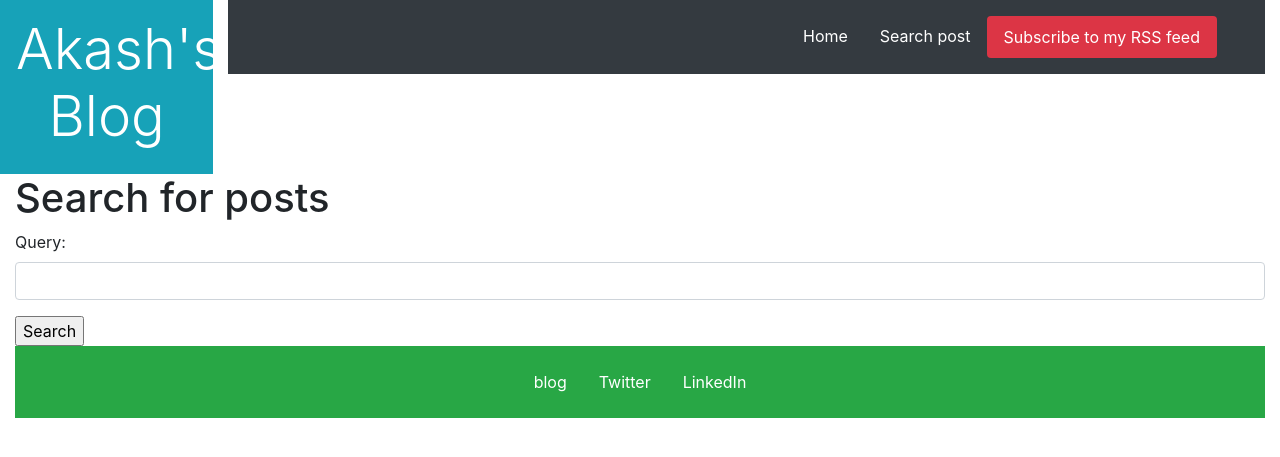
After one commit to 4k45hv3rm4/web_blog, a Django app: page /blog/search/ in a window 1280 px wide. The commit adds this page. Shown: the top 457 px of the page. Run offline with Django 3.2, Linux system fonts and the light colour scheme; some libraries are stand-ins or nearby versions.

Commit message:
added search functionality

```diff
--- a/my_site/blog/forms.py
+++ b/my_site/blog/forms.py
@@ -22,3 +22,8 @@ class CommentForm(forms.ModelForm):
             super().__init__(*args, **kwargs)
             for field in (self.fields['name'],self.fields['email'],self.fields['body']):
                 field.widget.attrs.update({'class':'form-control'})
+
+
+
+class SearchForm(forms.Form):
+    query = forms.CharField(widget=forms.TextInput(attrs={'class':'form-control'}))
--- a/my_site/blog/urls.py
+++ b/my_site/blog/urls.py
@@ -1,5 +1,5 @@
 from django.urls import path
-from blog.views import post_detail, post_list
+from blog.views import post_detail, post_list,post_search
 app_name= 'blog'
 from .feeds import LatestPostFeed
 urlpatterns = [
@@ -9,6 +9,6 @@ urlpatterns = [
         path('<int:year>/<int:month>/<int:day>/<slug:post>',
                 post_detail,
                 name='post_detail'),
-        path('feed/', LatestPostFeed(), name="post_feed")
-
+        path('feed/', LatestPostFeed(), name="post_feed"),
+        path('search/', post_search, name= "post_search")
         ]
--- a/my_site/blog/views.py
+++ b/my_site/blog/views.py
@@ -1,15 +1,14 @@
 from .models import Post, Comment
 from django.shortcuts import render
 from taggit.models import Tag
-from .forms import UserForm, CommentForm
+from .forms import UserForm, CommentForm, SearchForm
 from django.shortcuts import render, get_object_or_404
 from django.http import HttpResponse, HttpResponseRedirect
 from django.contrib.auth import authenticate, login, logout
 from django.contrib.auth.decorators import login_required
 from django.core.paginator import Paginator, PageNotAnInteger, EmptyPage
 from django.db.models import Count
-
-
+from django.contrib.postgres.search import SearchVector, SearchQuery,SearchRank
 
 def register(request):
     registered=False
@@ -87,3 +86,18 @@ def post_detail(request, year, month, day, post):
             'comment_form':comment_form,
             'similar_posts':similar_posts
         })
+
+
+def post_search(request):
+    form = SearchForm()
+    query = None
+    results =[]
+    if 'query' in request.GET:
+        form = SearchForm(request.GET)
+        if form.is_valid():
+            query = form.cleaned_data['query']
+            search_vector = SearchVector('title', 'body')
+            search_query = SearchQuery(query)
+            results = Post.objects.annotate(search=search_vector, rank=SearchRank(search_vector, search_query)).filter(search=search_query).order_by('-rank')
+
+    return render(request, 'blog/post_search.html',{'form':form, 'query':query,'results':results})
--- a/my_site/templates/blog/base.html
+++ b/my_site/templates/blog/base.html
@@ -10,7 +10,7 @@
     <!-- Bootstrap CSS -->
     <link rel="stylesheet" href="https://stackpath.bootstrapcdn.com/bootstrap/4.4.1/css/bootstrap.min.css" integrity="sha384-Vkoo8x4CGsO3+Hhxv8T/Q5PaXtkKtu6ug5TOeNV6gBiFeWPGFN9MuhOf23Q9Ifjh" crossorigin="anonymous">
 
-    <title>Hello, world!</title>
+    <title>{%block title%}Akash's Blog{%endblock%}</title>
   </head>
   <body>
 
@@ -20,7 +20,8 @@
         <div class="col-lg-10">
         <nav class="nav bg-dark p-3 justify-content-end px-5">
             <a href="{% url 'blog:post_list' %}" class="nav-link btn-link text-white">Home</a>
-            <a href="" class="nav-link btn-link text-white">Blog</a>
+            <a href="{% url 'blog:post_search' %}" class="nav-link btn-link text-white">Search post</a>
+
             <a href="{% url 'blog:post_feed'%}" class="nav-link btn btn-link bg-danger  text-white" >Subscribe to my RSS feed</a>
         </nav>
         </div>
@@ -30,10 +31,10 @@
         {% block content %}
 
         {% endblock %}
-        <footer class="footer nav bg-success p-3 justify-content-center px-5">
+        <footer class="footer nav bg-success p-3 justify-content-center px-5" style="position: relative; bottom: 0px; width:100%;margin-right: 50px;">
             <a href="{% url 'blog:post_list' %}" class="nav-link btn-link text-white">blog</a>
-            <a href="" class="nav-link btn-link text-white">Twitter</a>
-            <a href="" class="nav-link btn-link text-white">Facebook</a>
+            <a href="https://twitter.com/Akashverm4" class="nav-link btn-link text-white">Twitter</a>
+            <a href="https://www.linkedin.com/in/akash-verma-8473a6151/" class="nav-link btn-link text-white">LinkedIn</a>
         </footer>
         </div>
 
--- a/my_site/templates/blog/post_detail.html
+++ b/my_site/templates/blog/post_detail.html
@@ -18,7 +18,7 @@
                 {% if not forloop.last %}{% endif %}
                 {% endfor %}</h5></div>
             <hr>
-            <p class="text-justify">{{post.body|linebreaks}}</p>
+            <p class="text-justify col-lg-6 p-3 px-3 m-3" >{{post.body|linebreaks}}</p>
             </div>
 
             {% with comments.count as total_comments %}
--- /dev/null
+++ b/my_site/templates/blog/post_search.html
@@ -0,0 +1,25 @@
+{% extends "blog/base.html" %}
+{% block title %}Search{% endblock %}
+{% block content %}
+{% if query %}
+<h1>Posts containing "{{ query }}"</h1>
+<h3>
+{% with results.count as total_results %}
+Found {{ total_results }} result{{ total_results|pluralize }}
+{% endwith %}
+</h3>
+{% for post in results %}
+<h4><a href="{{ post.get_absolute_url }}">{{ post.title }}</a></h4>
+{{ post.body|truncatewords:5 }}
+{% empty %}
+<p>There are no results for your query.</p>
+{% endfor %}
+<p><a href="{% url 'blog:post_search' %}">Search again</a></p>
+{% else %}
+<h1>Search for posts</h1>
+<form action="." method="get">
+{{ form.as_p }}
+<input type="submit" value="Search">
+</form>
+{% endif %}
+{% endblock %}
```
Also changed, not shown: my_site/my_site/settings.py (+6 -3 lines).
